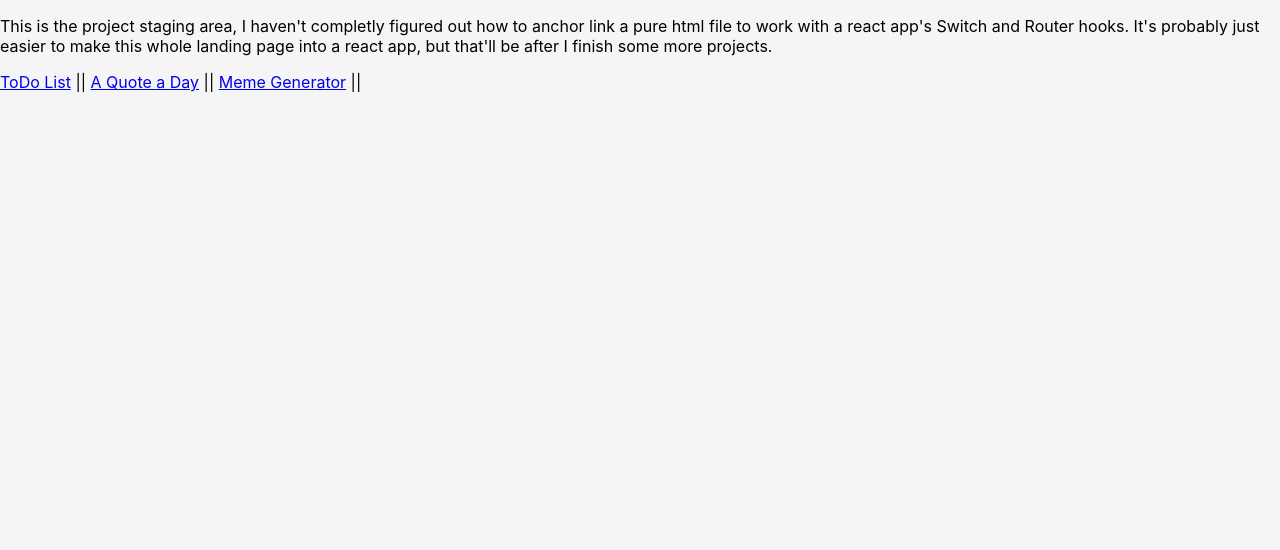
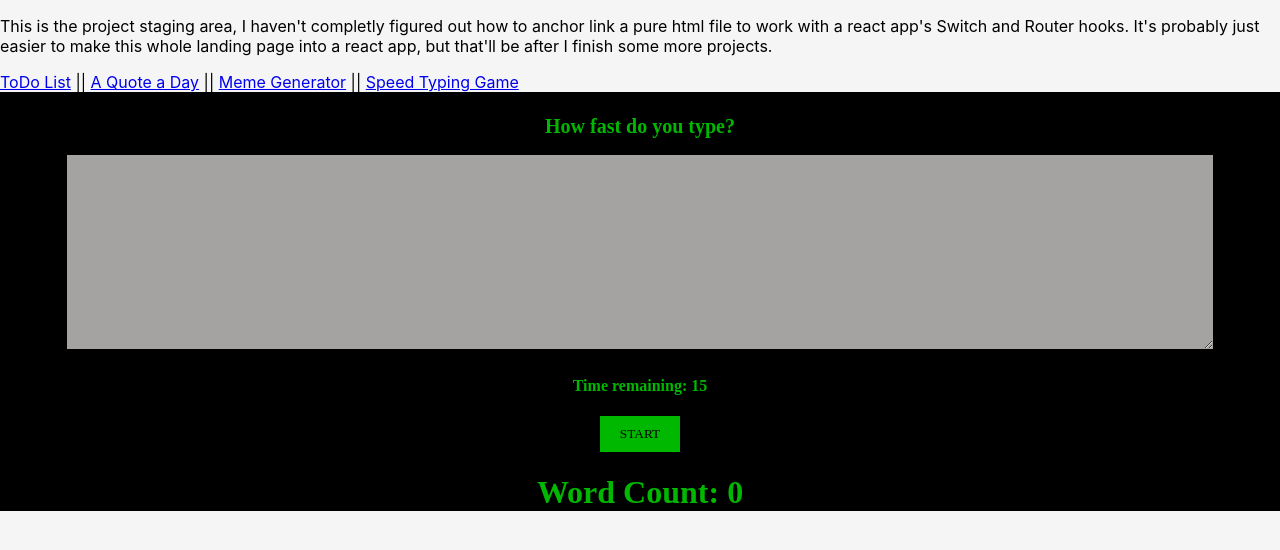
Before and after one commit to JHanek3/OfficialPortfolioPage, a React (Create React App) app in the folder my-app/: page /SpeedTypingGame in a window 1280 px wide. Shown: the top 550 px of the page. Built offline with nearby package versions, Linux system fonts and the light colour scheme; a web font is replaced by a local one.

Commit message:
Speed Typing Game

```diff
--- a/my-app/src/App.css
+++ b/my-app/src/App.css
@@ -224,3 +224,49 @@ text-align: cen
   font-family: 'Cherry Swash', cursive;
   border-style: dashed;
 }
+
+.speedHolder {
+  background: black;
+  color: #00b800;
+  margin:0;
+  padding: 0;
+  padding-top: 10px;
+  font-family: 'Press Start 2P', cursive;
+  text-align: center;
+  font-weight: 400;
+}
+
+.speedBtn {
+  font-family: 'Press Start 2P', cursive;
+  display: block;
+  margin: 0 auto;
+  border: none;
+  background: #a80020;
+  background: #00b800;
+  padding: 10px 20px;
+  text-transform: uppercase;
+}
+
+button:disabled {
+  cursor: not-allowed;
+}
+
+.speedH1 {
+  font-size: 20px;
+  text-align:center;
+}
+
+.speedTextArea {
+  font-family: 'Press Start 2P', cursive;
+  border: 3px solid black;
+  width: 90%;
+  margin: 0 auto;
+  outline: none;
+  height: 200px;
+  background: #00b800;
+  padding: 10px;
+}
+
+textarea:disabled {
+  background-color: #a5a2a2;
+}
--- a/my-app/src/App.js
+++ b/my-app/src/App.js
@@ -3,6 +3,7 @@ import "./App.css"
 import List from "./Components/ToDoList"
 import MemeGenerator from "./Components/MemeGenerator"
 import Quote from "./Components/Quote"
+import SpeedTypingGame from "./Components/SpeedTypingGame"
 import {Link, Switch, Route} from "react-router-dom"
 
 function App() {
@@ -11,11 +12,12 @@ function App() {
       <p>This is the project staging area, I haven't completly figured out how to anchor link a pure html file to work with a react app's Switch and Router hooks. It's probably just easier to make
         this whole landing page into a react app, but that'll be after I finish some more projects.
       </p>
-      <Link to="/List">ToDo List</Link> || <Link to="/FunReads">A Quote a Day</Link> || <Link to="/Meme">Meme Generator</Link> ||
+      <Link to="/List">ToDo List</Link> || <Link to="/FunReads">A Quote a Day</Link> || <Link to="/Meme">Meme Generator</Link> || <Link to="/SpeedTypingGame">Speed Typing Game </Link>
       <Switch>
         <Route exact path="/List"><List/></Route>
         <Route exact path="/FunReads"><Quote/></Route>
         <Route exact path="/Meme"><MemeGenerator/></Route>
+        <Route exact path="/SpeedTypingGame"><SpeedTypingGame/></Route>
       </Switch>
     </div>
   )
--- /dev/null
+++ b/my-app/src/Components/SpeedTypingGame.js
@@ -0,0 +1,72 @@
+import React, {useState, useEffect, useRef} from "react"
+
+function SpeedTypingGame() {
+
+    const STARTING_TIME = 15
+
+    const [text, setText] = useState("")
+    const [timeRemaining, setTimeRemaining] = useState(STARTING_TIME)
+    const [isTimeRunning, setIsTimeRunning] = useState(false)
+    const [wordCount, setWordCount] = useState(0)
+
+    const textBoxRef = useRef(null)
+
+
+    function handleChange(e) {
+        const {value} = e.target
+        setText(value)
+    }
+
+    function startGame() {
+        setIsTimeRunning(true)
+        setTimeRemaining(STARTING_TIME)
+        setText("")
+        textBoxRef.current.disabled = false
+        textBoxRef.current.focus()
+    }
+
+    function endGame() {
+        setIsTimeRunning(false)
+        const numWords = calculateWordCount(text)
+        setWordCount(numWords)
+    }
+
+    function calculateWordCount(text) {
+        const wordsArr = text.trim().split(" ")
+        const filteredWords = wordsArr.filter(word => word !== "")
+        return filteredWords.length
+    }
+
+    useEffect(() => {
+        if (isTimeRunning && timeRemaining > 0) {
+            setTimeout(() => {
+                setTimeRemaining(time => time - 1)
+            }, 1000)
+        } else if (timeRemaining === 0) {
+            endGame()
+        }
+    }, [timeRemaining, isTimeRunning] )
+
+    return (
+        <div className="speedHolder">
+            <h1 className="speedH1">How fast do you type?</h1>
+            <textarea
+                className="speedTextArea"
+                ref={textBoxRef}
+                onChange={handleChange}
+                value={text}
+                disabled={!isTimeRunning}
+            />
+            <h4>Time remaining: {timeRemaining} </h4>
+            <button
+                className="speedBtn"
+                onClick={startGame}
+                disabled={isTimeRunning}
+            >
+            Start</button>
+            <h1>Word Count: {wordCount}</h1>
+        </div>
+    )
+}
+
+export default SpeedTypingGame
```
